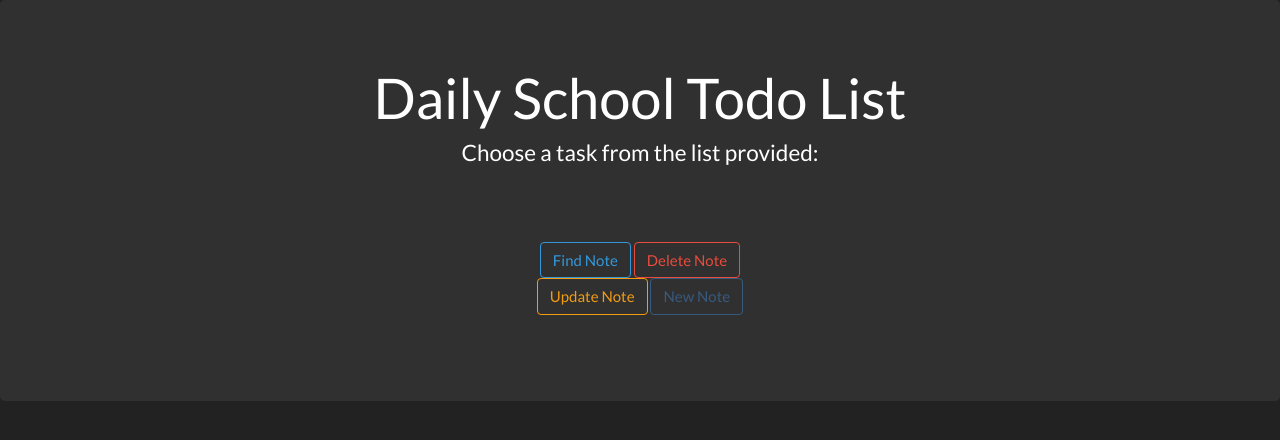
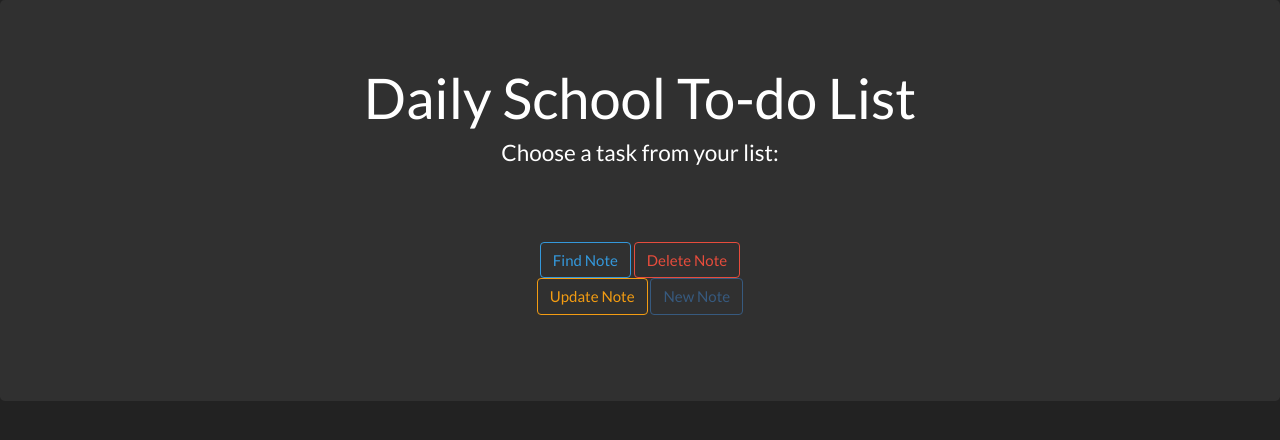
Before and after one commit to EndelisWolf/CS313-Project02, a website: page public/todo.html in a window 1280 px wide. Drawn offline with nearby package versions, Linux system fonts and the light colour scheme; no server answers.

Commit message:
Fixed all To-do spelling

```diff
--- a/public/todo.html
+++ b/public/todo.html
@@ -2,7 +2,7 @@
 <html>
 
 <head>
-    <title>To-Do Entries</title>
+    <title>To-do Entries</title>
 
     <meta name="viewport" content="width=device-width, initial-scale=1, shrink-to-fit=no">
 
@@ -24,8 +24,8 @@
 
 <body class="generalBG" onload="locatetodo()">
     <div class="jumbotron text-center">
-        <h1 class="display-4">Daily School Todo List</h1>
-        <h4>Choose a task from the list provided:</h4>
+        <h1 class="display-4">Daily School To-do List</h1>
+        <h4>Choose a task from your list:</h4>
         <br />
         <div id="locate"></div>
         <br />
```
